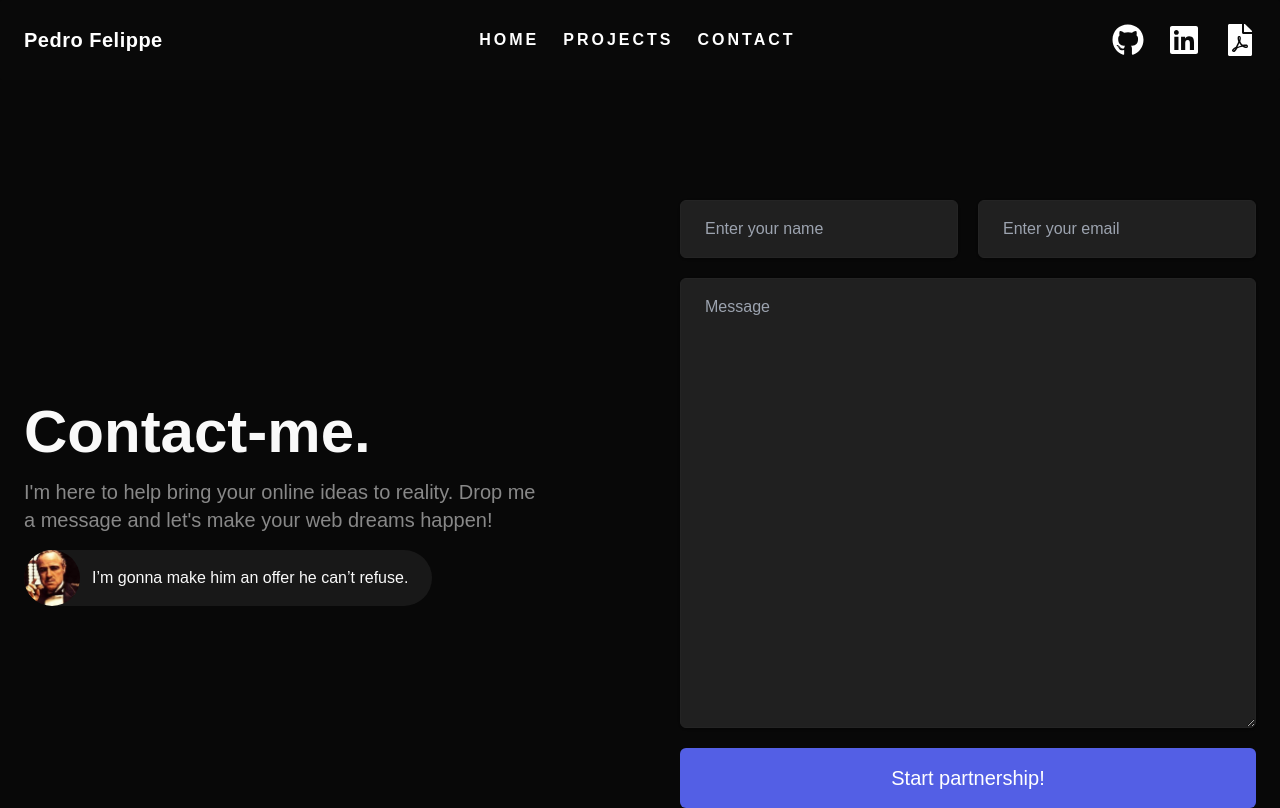
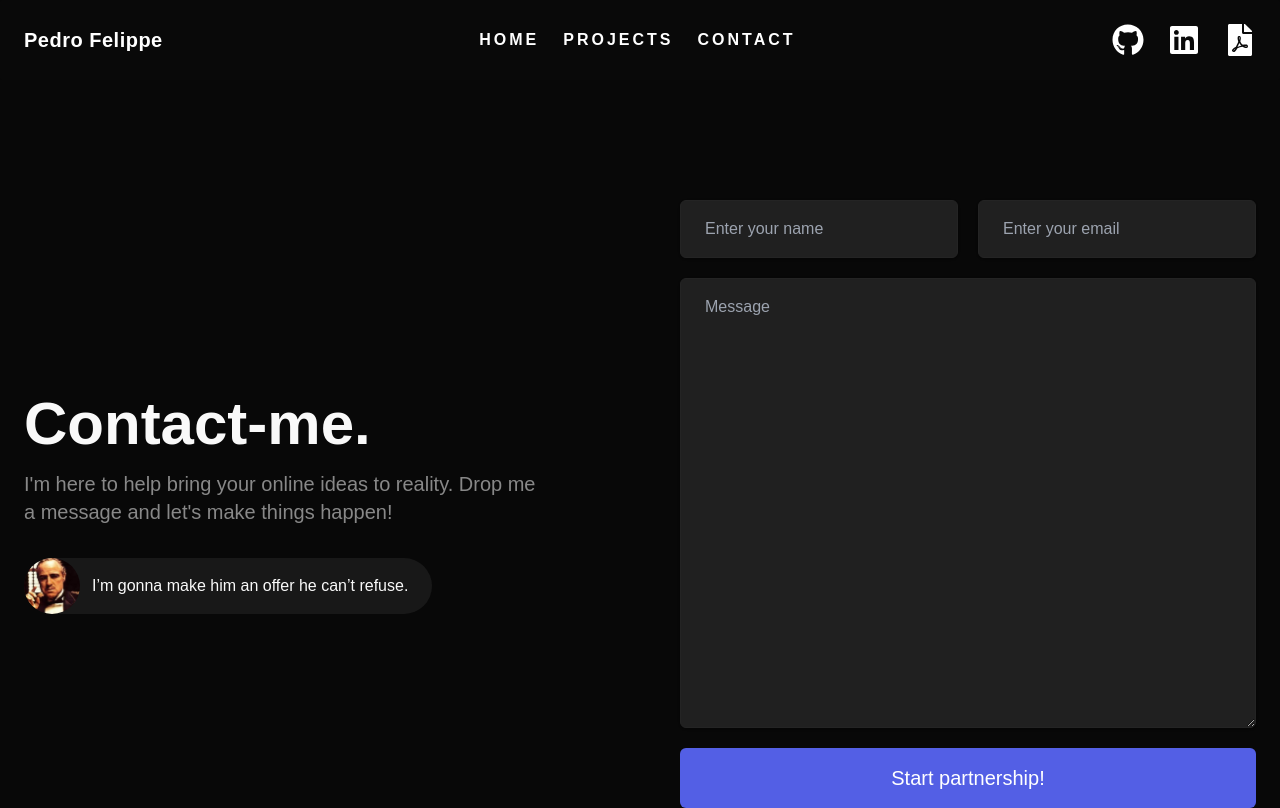
Before and after one commit to pefelippe/Portfolio, a Next.js app: page /contact in a window 1280 px wide. Built offline with nearby package versions, Linux system fonts and the light colour scheme.

Commit message:
fix link

```diff
--- a/pages/contact.tsx
+++ b/pages/contact.tsx
@@ -13,7 +13,7 @@ function Contact() {
       items-center relative  max-xl:flex-col "
     >
       <div className="relative h-full w-full flex justify-between gap-6 lg:gap-20 max-lg:flex-col items-center ">
-        <div className="relative flex flex-col justify-center lg:max-w-xl w-full h-full ">
+        <div className=" flex flex-col gap-4 lg:max-w-xl w-full h-full ">
           <div className="w-full lg:max-w-2xl  text-[#888] text-xl gap-4 flex flex-col mb-4">
             <h1 className="text-4xl lg:text-6xl  font-bold leading-[1.2] text-[#f9f9f9] ">
               Contact-me.
@@ -21,13 +21,13 @@ function Contact() {
 
             <h3 className="w-full text-[16px] lg:text-[20px] lg:max-w-lg ">
               I'm here to help bring your online ideas to reality. Drop me a
-              message and let's make your web dreams happen!
+              message and let's make things happen!
             </h3>
           </div>
 
           <div
             className="flex gap-3  rounded-full text-[#f9f9f9] w-fit
-           max-lg:mx-auto bg-[#181818] justify-center items-center mt-auto"
+           max-lg:mx-auto bg-[#181818] justify-center items-center "
           >
             <motion.img
               src="/assets/vito.jpg"
--- a/src/components/layout/Header.tsx
+++ b/src/components/layout/Header.tsx
@@ -44,7 +44,7 @@ const Navbar = () => {
       className="flex w-screen bg-[#090909] fixed  rounded-sm z-40 backdrop text-white mx-auto h-[10vh]  top-0 left-0 right-10 "
     >
       <div className="flex w-full max-w-7xl mx-auto items-center justify-between px-6">
-        <Link href="/#">
+        <Link href="/">
           <p className=" text-xl font-semibold -tracking-tight">
             Pedro Felippe
           </p>
```
